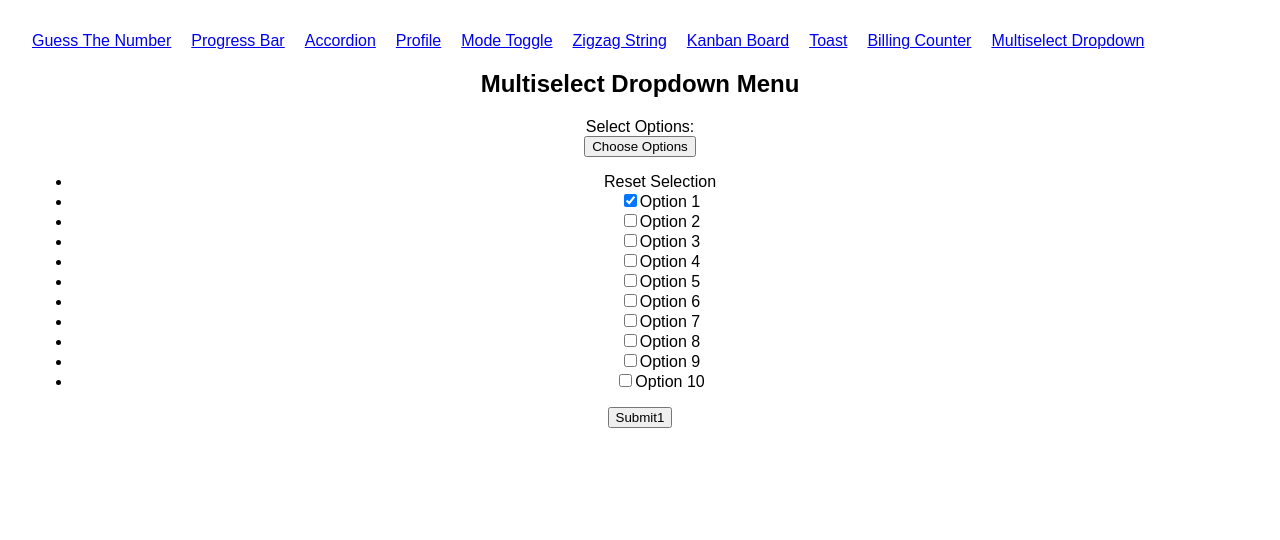
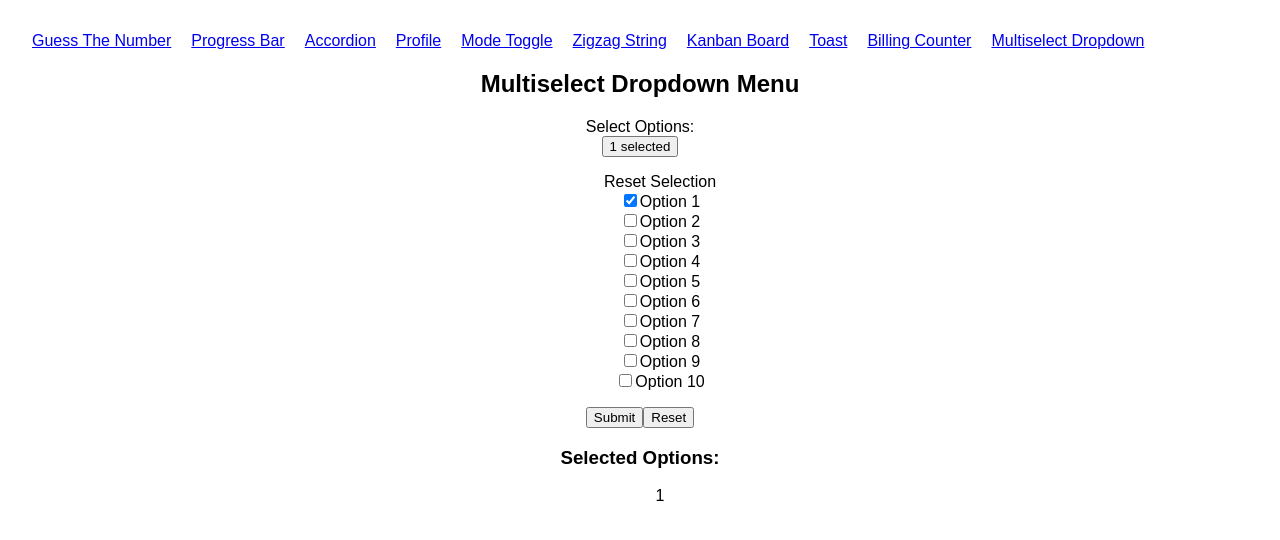
Before and after one commit to Gk-learner/dev-lab, a React (Vite) app: page /multiselect-dropdown in a window 1280 px wide. Both pictures are taken after a click on the checkbox 630 px from the left and 200 px from the top of the page. Shown: the top 540 px of the page. Built offline with nearby package versions, Linux system fonts and the light colour scheme.

Commit message:
reset done

```diff
--- a/src/MultiseectDropdown.jsx
+++ b/src/MultiseectDropdown.jsx
@@ -3,9 +3,8 @@ import React,{useState} from "react";
 
 function MultiSelectDropdown() {
   const [inputs, setInputs] = useState([])
-
+const[isChecked, setIsChecked] = useState(false)
   const handleClick = (e) => {
-    console.log(e.target.value)
     const item = e.target.value;
 const currindex = inputs.indexOf(item);
     if (currindex > -1) {
@@ -14,9 +13,11 @@ const currindex = inputs.indexOf(item);
     } else {
       setInputs([...inputs, item]);
     }
-
-    // setInputs(prev => [...prev, item])
   }
+    const handleReset = () => {
+    setInputs([]);
+    setIsChecked(false);
+    }
   return (
     <div className="dropdown-container">
       <h2 className="dropdown-title">Multiselect Dropdown Menu</h2>
@@ -25,16 +26,20 @@ const currindex = inputs.indexOf(item);
         <button className="dropdown-toggle">
           <span className="dropdown-icon">
           </span>
-          <span className="dropdown-button-label">Choose Options</span>
+          <span className="dropdown-button-label">{inputs.length > 0 ? `${inputs.length} selected` : "Choose Options"}</span>
         </button>
         <ul className="dropdown-menu">
 
-          <li className="dropdown-reset">Reset Selection</li>
+          <li className="dropdown-reset" style={{listStyleType: "none", cursor: "pointer"}} onClick={handleReset}>Reset Selection</li>
           {[1, 2, 3, 4, 5, 6, 7, 8, 9, 10].map((item, index) =>
-          (<li key={index} className="dropdown-option">
+          (<li
+            key={index}
+            style={{listStyleType: "none"}}
+            className="dropdown-option">
             <input
               type="checkbox"
               name="option"
+              checked={inputs.includes(String(item))}
               value={item}
               onChange={handleClick} />
             <span className="option-label">Option {item}</span>
@@ -43,7 +48,20 @@ const currindex = inputs.indexOf(item);
         </ul>
       </div>
 
-      <button className="submit-button">Submit{inputs}</button>
+      <button className="submit-button">Submit</button>
+      <button className="reset-button" onClick={handleReset}>Reset</button>
+      <div className="selected-options">
+        <h3>Selected Options:</h3>
+        {inputs.length > 0 ? (
+          <ul>
+            {inputs.map((input, index) => (
+                <li key={index} style={{listStyleType: "none"}}>{input}</li>
+            ))}
+            </ul>
+        ) : (
+            <p>No options selected.</p>
+        )}
+      </div>
       <div className="result-area"></div>
     </div>
   );
```
